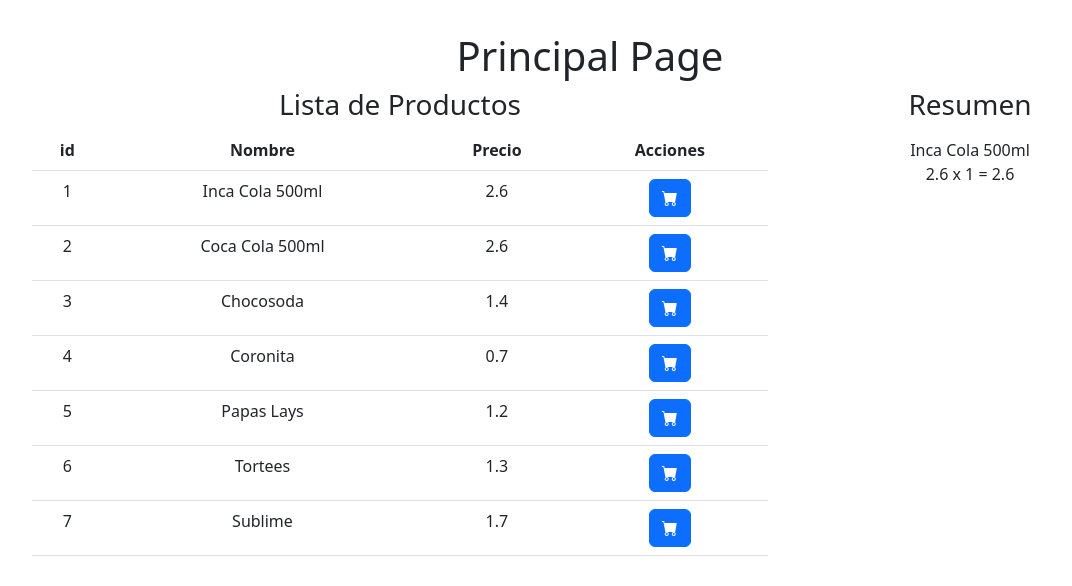
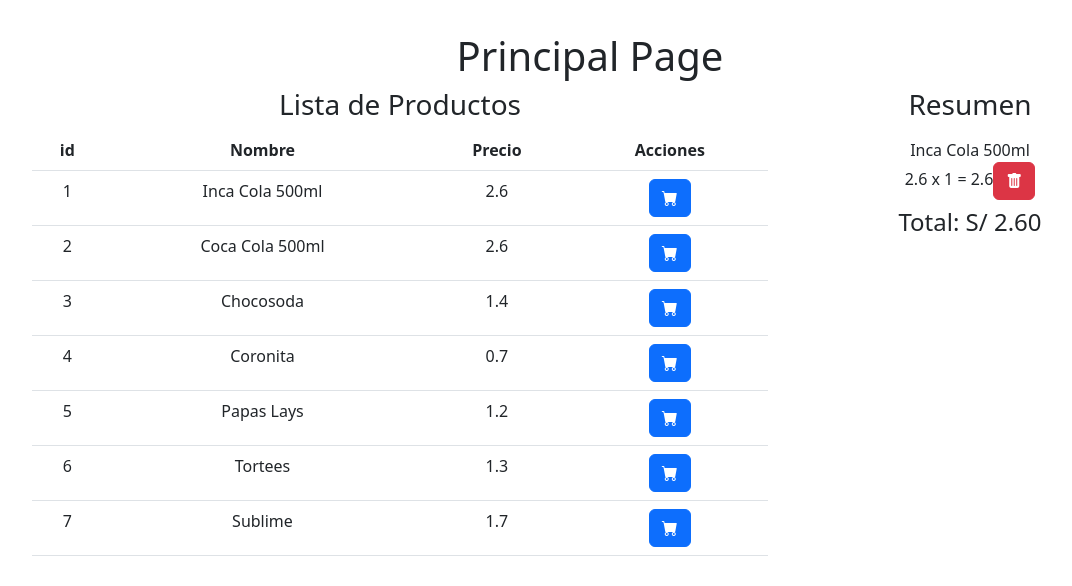
Before and after one commit to bryamjesus/carrito-app-react, a React (Vite) app: page / in a window 1280 px wide. Both pictures are taken after a click on the button 719 px from the left and 197 px from the top of the page. Shown: the top 586 px of the page, without its empty margins (50-1122 px from the left). Built offline with nearby package versions, Linux system fonts and the light colour scheme.

Commit message:
shopping cart

```diff
--- a/src/pages/PrincipalPage.jsx
+++ b/src/pages/PrincipalPage.jsx
@@ -16,6 +16,14 @@ const PrincipalPage = () => {
   }, [])
 
   useEffect(() => {
+    let subtotal = 0;
+    for (const item of canasta) {
+      subtotal += (item.precio * item.cantidad);
+    }
+    setTotal(subtotal);
+  }, [canasta]);
+
+  useEffect(() => {
     const productos = listar()
     if (productos) {
       setLoading(false)
@@ -31,6 +39,11 @@ const PrincipalPage = () => {
     setCanasta(nCanasta)
     console.log(canasta)
   }
+
+  const handleRemoveProduct = (id) => {
+    let nCanasta = canasta.filter(elem => elem.id !== id);
+    setCanasta(nCanasta);
+  };
 
   return (
     <div className="container">
@@ -78,13 +91,14 @@ const PrincipalPage = () => {
                 <li className="list-group-item" key={elem.id}>
                   {elem.nombre}<br />
                   {elem.precio} x {elem.cantidad} = {(elem.precio * elem.cantidad)}
+                  <button onClick={() => handleRemoveProduct(elem.id)} className="btn btn-danger"><i className="bi bi-trash-fill"></i></button>
                 </li>
               ))
             }
           </ul>
+          <h4>Total: S/ {total.toFixed(2)}</h4>
         </div>
       </div>
-
     </div >
   );
 }
```
